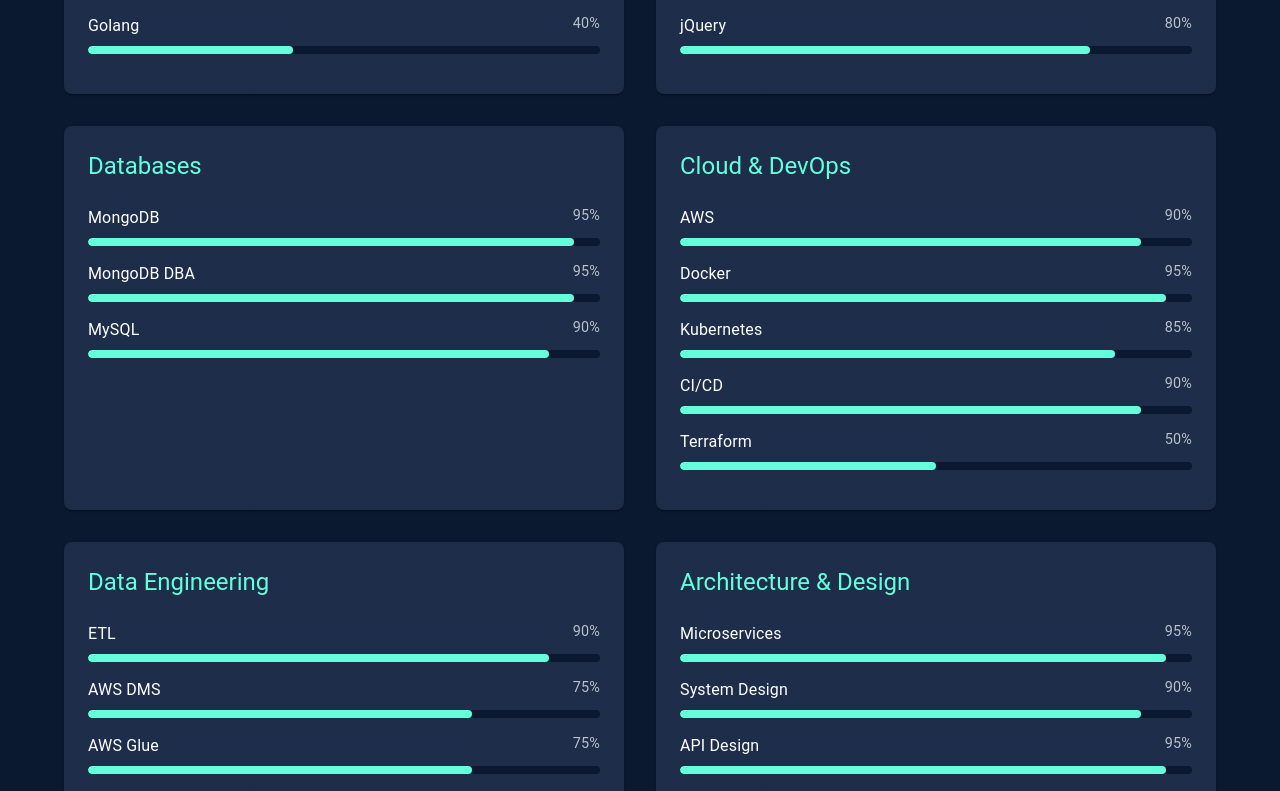
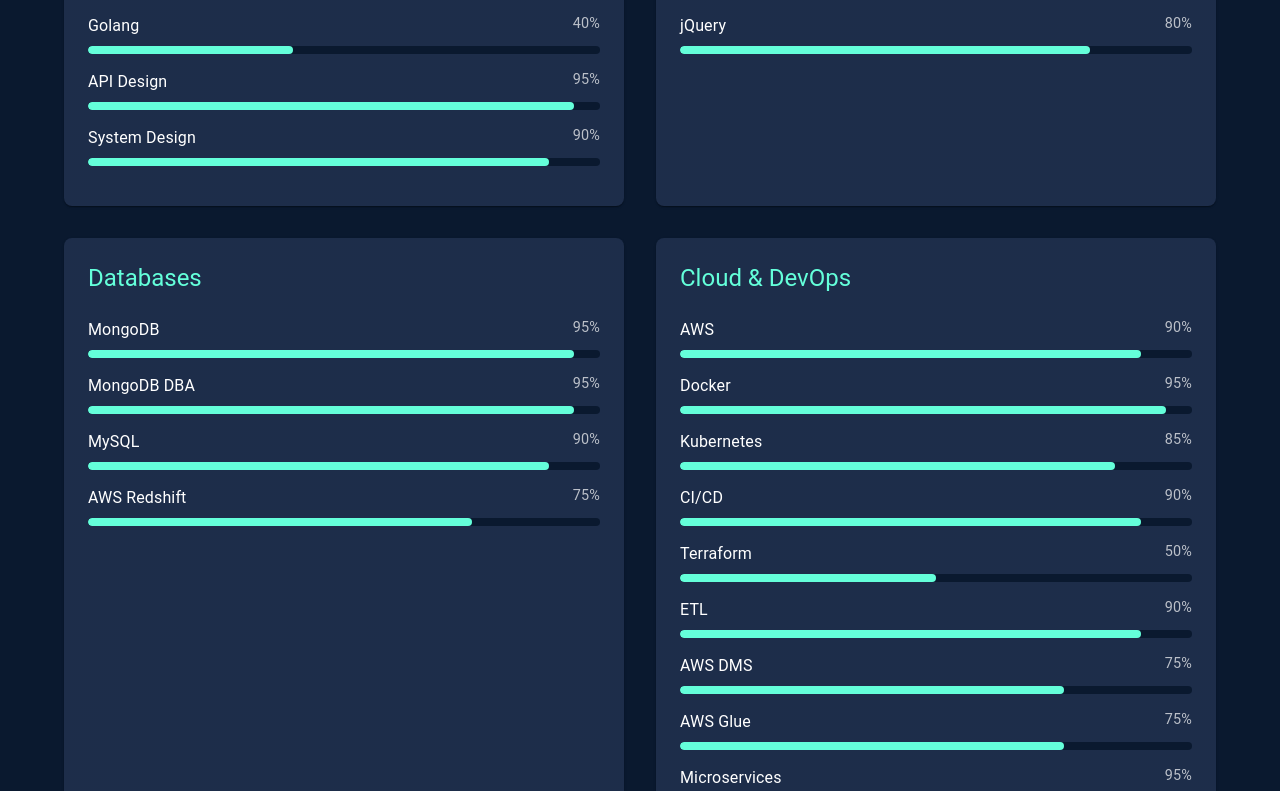
Before and after one commit to harioms1522/ResumeHariom, a React (Vite) app: page /#/ in a window 1280 px wide. Shown: the part 3184-3975 px from the top of the page. Built offline with nearby package versions, Linux system fonts and the light colour scheme.

Commit message:
skills refactors

```diff
--- a/src/components/Skills.tsx
+++ b/src/components/Skills.tsx
@@ -10,6 +10,8 @@
       { name: 'Python', level: 90 },
       { name: 'Express', level: 90 },
       { name: 'Golang', level: 40 },
+      { name: 'API Design', level: 95 },
+      { name: 'System Design', level: 90 },
     ],
   },
   {
@@ -28,6 +30,7 @@
       { name: 'MongoDB', level: 95 },
       { name: 'MongoDB DBA', level: 95 },
       { name: 'MySQL', level: 90 },
+      { name: 'AWS Redshift', level: 75 }
     ],
   },
   {
@@ -38,26 +41,23 @@
       { name: 'Kubernetes', level: 85 },
       { name: 'CI/CD', level: 90 },
       { name: 'Terraform', level: 50 },
-    ],
-  },
-  {
-    title: 'Data Engineering',
-    skills: [
       { name: 'ETL', level: 90 },
       { name: 'AWS DMS', level: 75 },
       { name: 'AWS Glue', level: 75 },
-      { name: 'AWS Redshift', level: 75 }
-    ],
-  },
-  {
-    title: 'Architecture & Design',
-    skills: [
       { name: 'Microservices', level: 95 },
-      { name: 'System Design', level: 90 },
-      { name: 'API Design', level: 95 },
       { name: 'Security', level: 85 },
     ],
   },
+  // {
+  //   title: 'Data Engineering',
+  //   skills: [
+  //   ],
+  // },
+  // {
+  //   title: 'Architecture & Design',
+  //   skills: [
+  //   ],
+  // },
 ];
 
 const Skills = () => {
```
